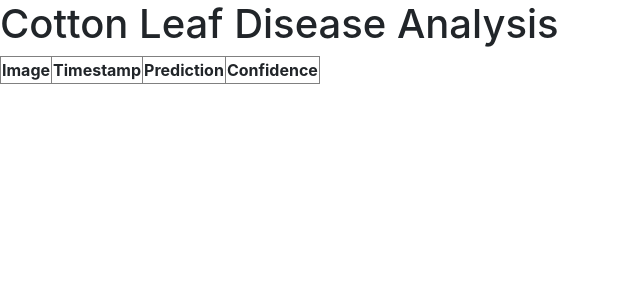
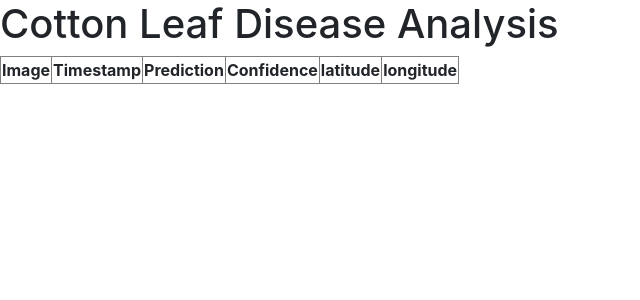
Before and after one commit to RohithKumar008/cotton-server, a Flask app: page /tested_samples in a window 1280 px wide. Shown: the part 44-344 px from the top of the page, without its empty margins (0-640 px from the left). Run offline with Flask 3, Linux system fonts and the light colour scheme; data that the repository does not hold is empty; some libraries are stand-ins or nearby versions.

Commit message:
Update tested_samples.html

```diff
--- a/templates/tested_samples.html
+++ b/templates/tested_samples.html
@@ -59,15 +59,19 @@
                 <th>Timestamp</th>
                 <th>Prediction</th>
                 <th>Confidence</th>
+                <th>latitude</th>
+                <th>longitude</th>
             </tr>
         </thead>
         <tbody>
-            {% for id, timestamp, prediction, confidence in data %}
+            {% for id, timestamp, prediction, confidence, latitude, longitude in data %}
             <tr>
                 <td><img src="{{ url_for('get_image', image_id=id) }}" alt="cotton image" width="150"></td>
                 <td>{{ timestamp }}</td>
                 <td>{{ prediction }}</td>
                 <td>{{ confidence }}</td>
+                <td>{{ latitude }}</td>
+                <td>{{ longitude }}</td>
             </tr>
             {% endfor %}
         </tbody>
```
